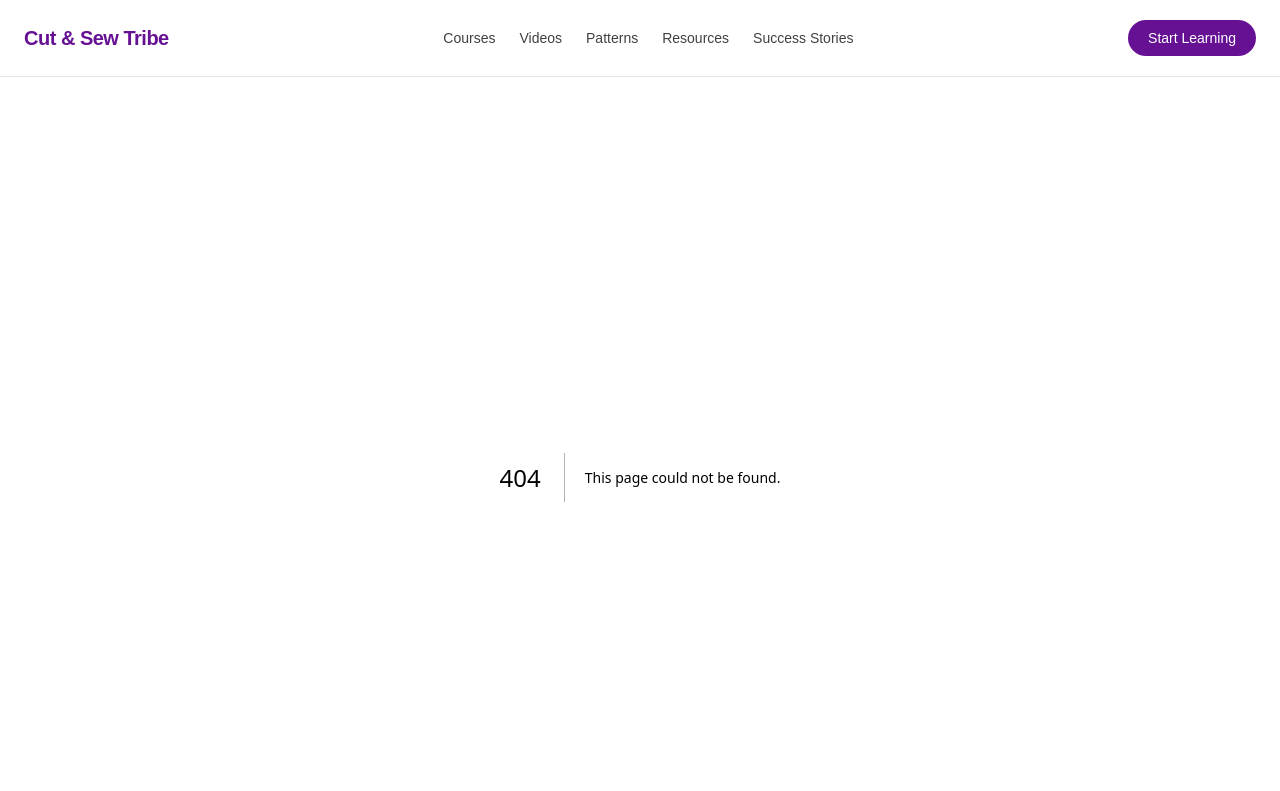
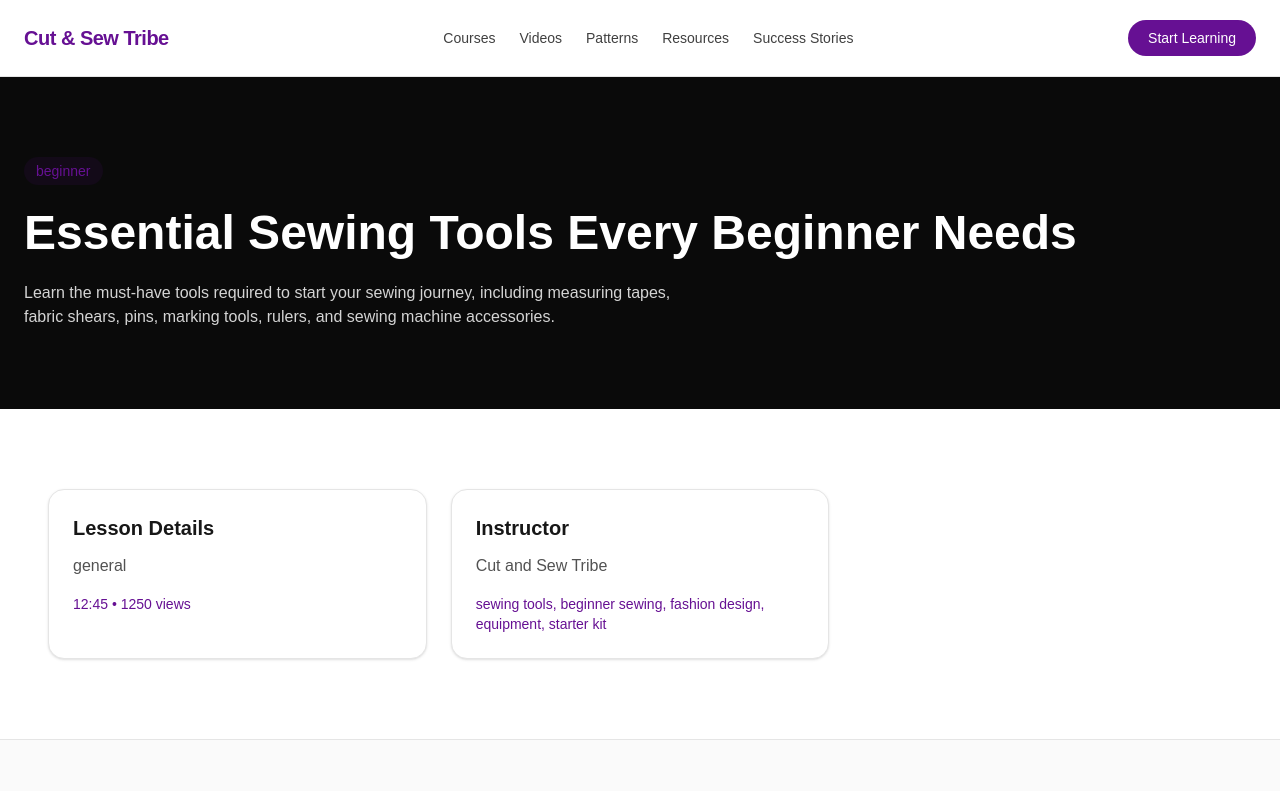
Before and after one commit to CutAndSewTribe/cut-and-sew-tribe, a Next.js app: page /videos/beginner-sewing-tools in a window 1280 px wide. Before the commit this address had no page. Shown: the top 791 px of the page. Built offline with nearby package versions, Linux system fonts and the light colour scheme.

Commit message:
Create course and video detail pages

```diff
--- /dev/null
+++ b/src/app/videos/[slug]/page.tsx
@@ -0,0 +1,90 @@
+import {
+  Container,
+  Section,
+} from "@/components/ui";
+
+import {
+  PageHero,
+  ContentCard,
+  ContentGrid,
+} from "@/components/shared";
+
+import { videos } from "@/content/videos";
+
+
+export function generateStaticParams() {
+  return videos.map((video) => ({
+    slug: video.slug,
+  }));
+}
+
+
+export default async function VideoDetailPage({
+  params,
+}: {
+  params: Promise<{
+    slug: string;
+  }>;
+}) {
+
+  const { slug } = await params;
+
+
+  const video = videos.find(
+    (item) => item.slug === slug
+  );
+
+
+  if (!video) {
+    return (
+      <div className="py-20 text-center">
+        Video not found
+      </div>
+    );
+  }
+
+
+  return (
+    <div>
+
+      <PageHero
+        label={video.level}
+        title={video.title}
+        description={video.description}
+      />
+
+
+      <Section>
+
+        <Container>
+
+          <ContentGrid>
+
+            <ContentCard
+              title="Lesson Details"
+              description={
+                video.category
+              }
+              meta={`${video.duration} • ${video.views} views`}
+            />
+
+
+            <ContentCard
+              title="Instructor"
+              description={
+                video.instructor
+              }
+              meta={video.tags.join(", ")}
+            />
+
+
+          </ContentGrid>
+
+        </Container>
+
+      </Section>
+
+
+    </div>
+  );
+}
```
